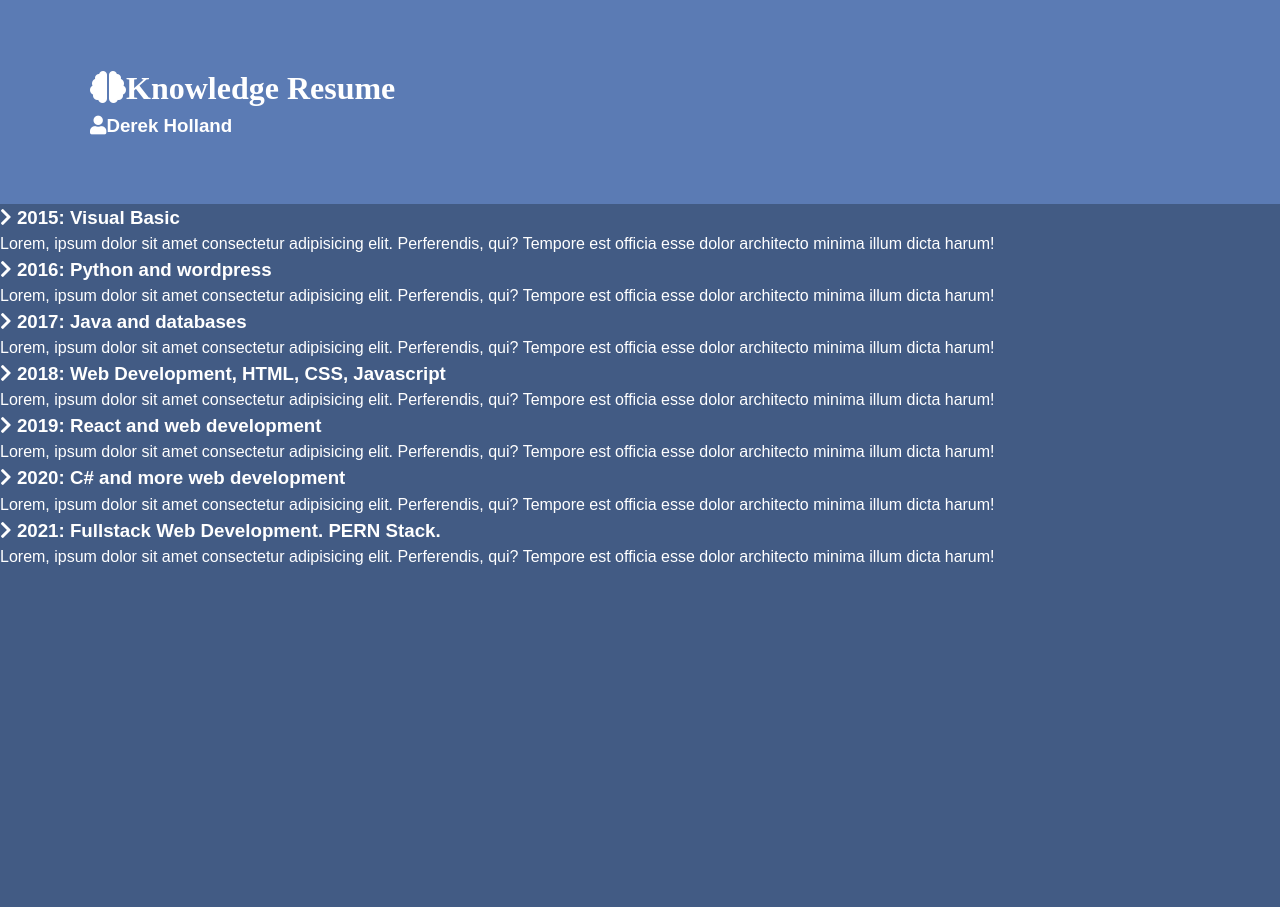
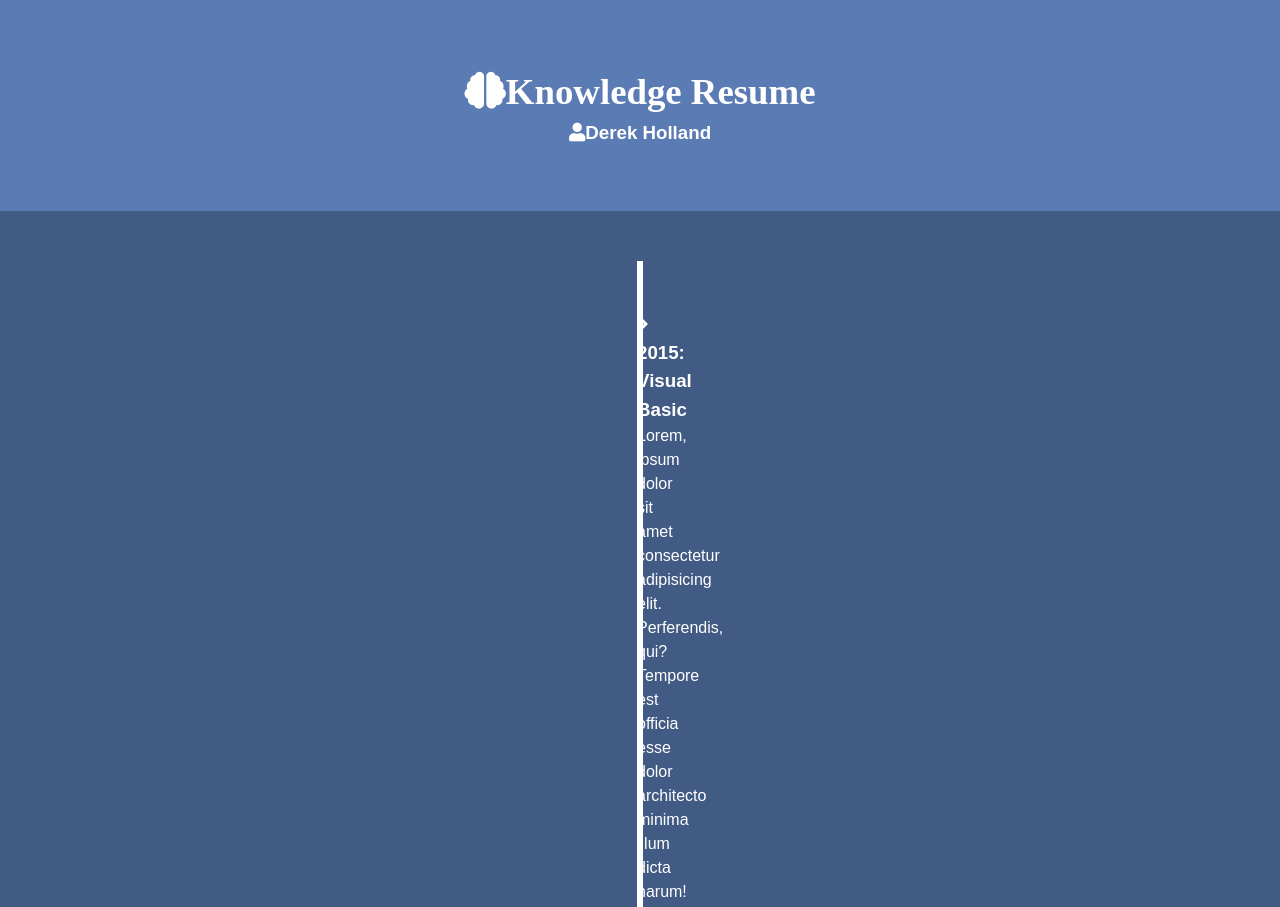
Before and after one commit to derekholland/knowledge-timeline, a plain HTML site: page index.html in a window 1280 px wide. Shown: the top 907 px of the page. Before the commit the page ends 800 px from the top, so only its background shows below. Drawn offline with Linux system fonts and the light colour scheme.

Commit message:
added timeline line

```diff
--- a/style.css
+++ b/style.css
@@ -26,4 +26,23 @@ body {
 .container {
   max-width: var(--max-width);
   margin: 0 auto;
+  text-align: center;
 }
+
+h1 {
+  font-size: 2.3rem;
+}
+
+#timeline ul {
+  background: var(--primary-color);
+  padding: 50px 0;
+}
+/* Create Line */
+#timeline ul li {
+  list-style: none;
+  position: relative;
+  width: 6px;
+  margin: 0 auto;
+  padding-top: 50px;
+  background: #fff;
+}
```
